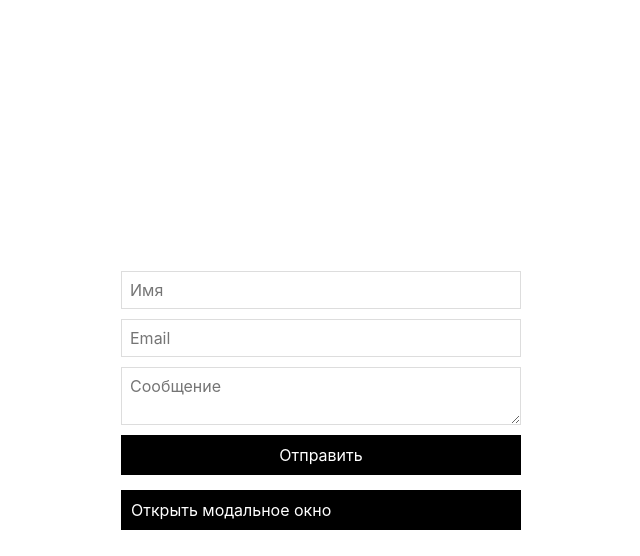
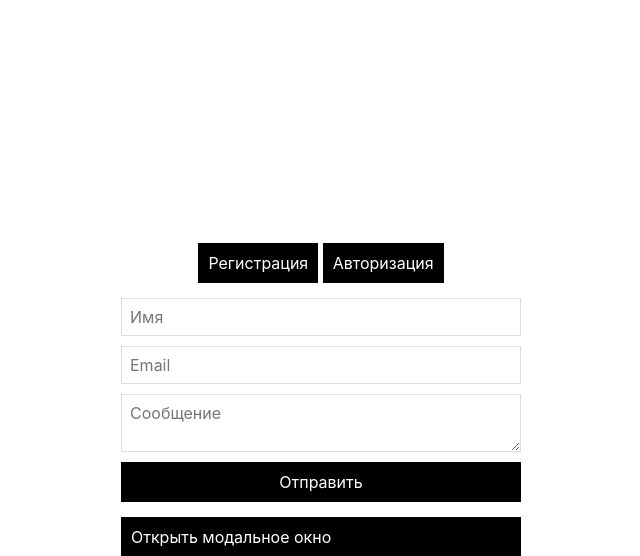
Before and after one commit to Alex-Piletski/Junior-s-QA-Pet-project, a Flask app: page / in a window 1280 px wide. Shown: the top 556 px of the page, without its empty margins (319-959 px from the left). Run offline with Flask 3, Linux system fonts and the light colour scheme.

Commit message:
Добавил кнопки авторизации и регистрации

```diff
--- a/templates/index.html
+++ b/templates/index.html
@@ -2,6 +2,13 @@
 
 {% block content %}
 <div class="container">
+
+     <!-- Кнопки Регистрация и Авторизация сверху -->
+    <div class="auth-buttons">
+        <button id="register-btn">Регистрация</button>
+        <button id="login-btn">Авторизация</button>
+    </div>
+
     <!-- Форма обратной связи -->
     <form id="feedback-form">
         <input type="text" name="name" placeholder="Имя" required>
```
